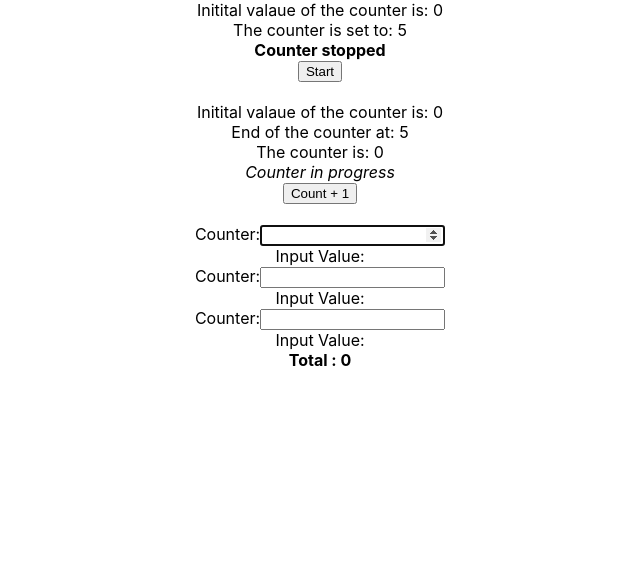
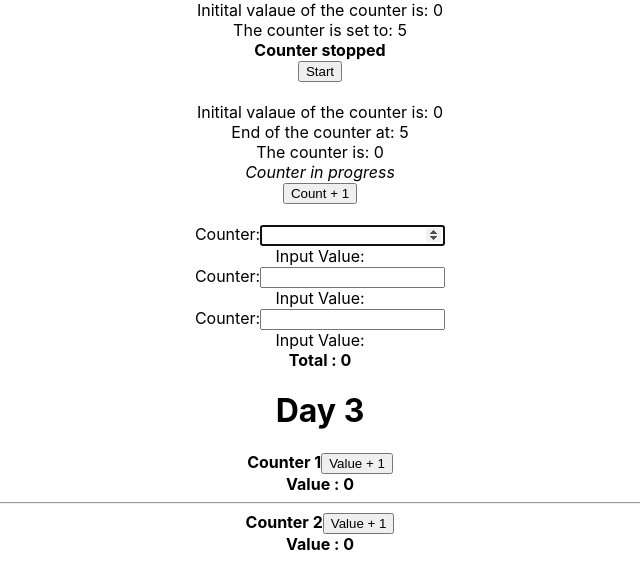
Before and after one commit to nhattan96/master-react-5-days, a React (Create React App) app: page / in a window 1280 px wide. Shown: the top 588 px of the page, without its empty margins (320-960 px from the left). Built offline with nearby package versions, Linux system fonts and the light colour scheme.

Commit message:
Day 3 useStae useEffect

```diff
--- a/src/App.jsx
+++ b/src/App.jsx
@@ -3,6 +3,7 @@ import "./App.css";
 import Counter from "./components/counter/counter";
 import CounterClick from "./components/counter/counterClick";
 import CounterInput from "./components/counter/counterInput";
+import CounterDay3 from "./components/day3/counterDay3";
 
 function App() {
   const [total, setTotal] = useState(0);
@@ -12,17 +13,23 @@ function App() {
       {/* Know how to use useEffect */}
       <Counter init="0" end="5"></Counter> <br />
       <br />
-
       {/* Know how to use useRef */}
       <CounterClick init="0" end="5"></CounterClick>
       <br />
-
       {/* Know how to pass param from child to parent */}
       <CounterInput focus type="number" setTotal={setTotal}></CounterInput>
       <CounterInput type="number" setTotal={setTotal}></CounterInput>
       <CounterInput type="number" setTotal={setTotal}></CounterInput>
       <br />
       <b>Total : {total}</b>
+      <br />
+      <h1>Day 3</h1>
+      {/* Know how to use useState */}
+      <b>Counter 1</b>
+      <CounterDay3></CounterDay3>
+      <hr />
+      <b>Counter 2</b>
+      <CounterDay3></CounterDay3>
     </div>
   );
 }
--- a/src/components/counter/counter.jsx
+++ b/src/components/counter/counter.jsx
@@ -12,7 +12,6 @@ const Counter = (props) => {
     let timer = setInterval(() => {
       setCount((prev) => prev + 1);
 
-      console.log("count =", count);
     }, 1000);
 
     return () => {
--- /dev/null
+++ b/src/components/day3/counterDay3.jsx
@@ -0,0 +1,25 @@
+import { useState, useEffect } from "react";
+
+const CounterDay3 = () => {
+  const [count, setCount] = useState(0);
+
+  const onClickIncr = () => setCount((prev) => prev + 1);
+
+  useEffect(() => {
+
+    return () => {
+    setCount((count) => count + 1);
+
+    };
+  }, []);
+
+  return (
+    <>
+      <button onClick={() => onClickIncr}>Value + 1</button>
+      <br />
+      <b>Value : {count}</b>
+    </>
+  );
+};
+
+export default CounterDay3;
--- a/src/index.js
+++ b/src/index.js
@@ -6,9 +6,9 @@ import reportWebVitals from './reportWebVitals';
 
 const root = ReactDOM.createRoot(document.getElementById('root'));
 root.render(
-  <React.StrictMode>
+  // <React.StrictMode>
     <App />
-  </React.StrictMode>
+  // </React.StrictMode>
 );
 
 // If you want to start measuring performance in your app, pass a function
```
Also changed, not shown: .eslintrc.js (added).
